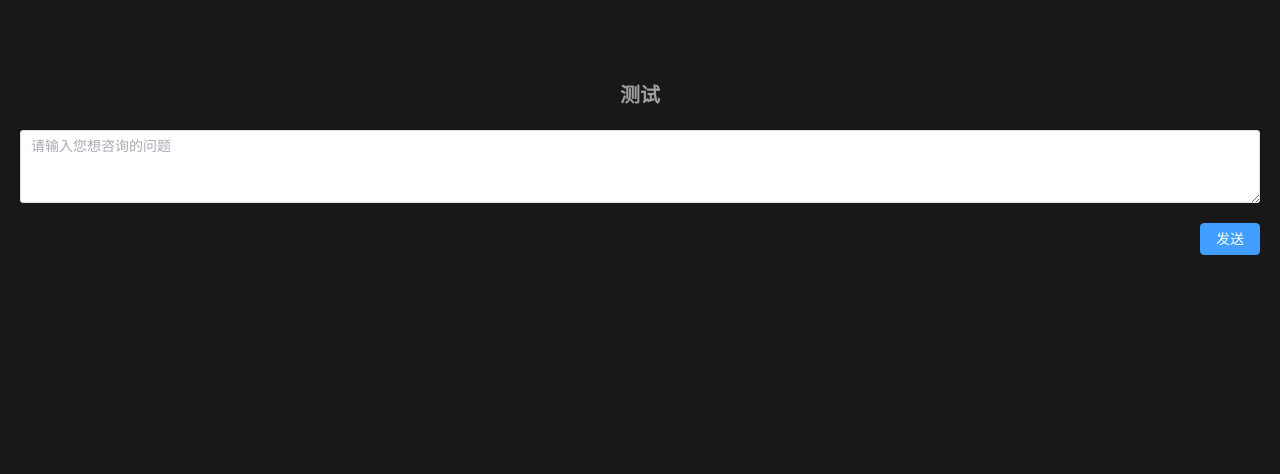
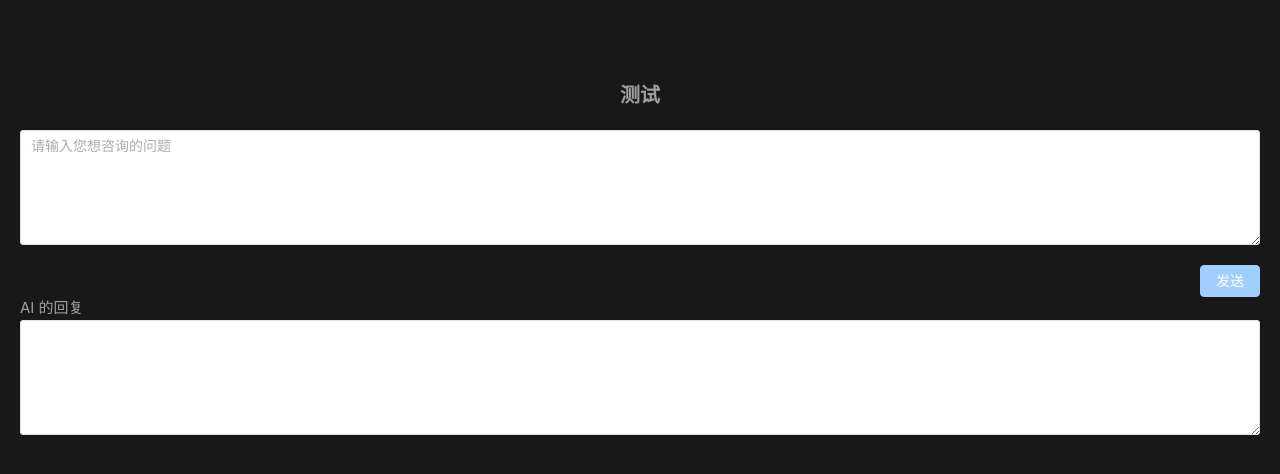
Before and after one commit to satorioh/chatgpt_vision-ui, a Vue app: page / in a window 1280 px wide. Shown: the top 474 px of the page. Built offline with nearby package versions, Linux system fonts and the light colour scheme.

Commit message:
feat(首页): 添加回复框

```diff
--- a/src/views/home/Index.vue
+++ b/src/views/home/Index.vue
@@ -2,24 +2,51 @@
   <div class="home-container">
     <div class="title">测试</div>
     <div class="textarea-wrap">
-      <el-input v-model="inputValue" :rows="3" type="textarea" placeholder="请输入您想咨询的问题" />
+      <el-input v-model="inputValue" :rows="5" type="textarea" placeholder="请输入您想咨询的问题" />
     </div>
     <div class="btn-wrap">
-      <el-button type="primary" @click="onClick">发送</el-button>
+      <el-button type="primary" :disabled="!inputValue" :loading="loading" @click="onClick"
+        >发送</el-button
+      >
+    </div>
+    <div class="answer-wrap">
+      <div class="font-normal">{{ loadingHint }}</div>
+      <el-input v-model="answerText" :rows="5" type="textarea" />
     </div>
   </div>
 </template>
 
 <script setup lang="ts">
-import { ref } from "vue";
+import { ref, computed } from "vue";
 import { getAnswer } from "@/api";
 
 const inputValue = ref("");
+const answerText = ref("");
+const loading = ref(false);
+
+const showLoading = (flag: boolean) => {
+  loading.value = flag;
+};
+
+const loadingHint = computed(() => {
+  return loading.value ? "AI 思考中..." : "AI 的回复";
+});
+
+const changeAnswerText = (text: string) => {
+  answerText.value = text;
+};
 
 const onClick = async () => {
-  console.log("onClick");
-  const res = await getAnswer({ query: inputValue.value });
-  console.log(res);
+  try {
+    showLoading(true);
+    const res = await getAnswer({ query: inputValue.value });
+    console.log(res);
+    changeAnswerText(res.data.answer);
+  } catch (error) {
+    console.log(error);
+  } finally {
+    showLoading(false);
+  }
 };
 </script>
 
```
